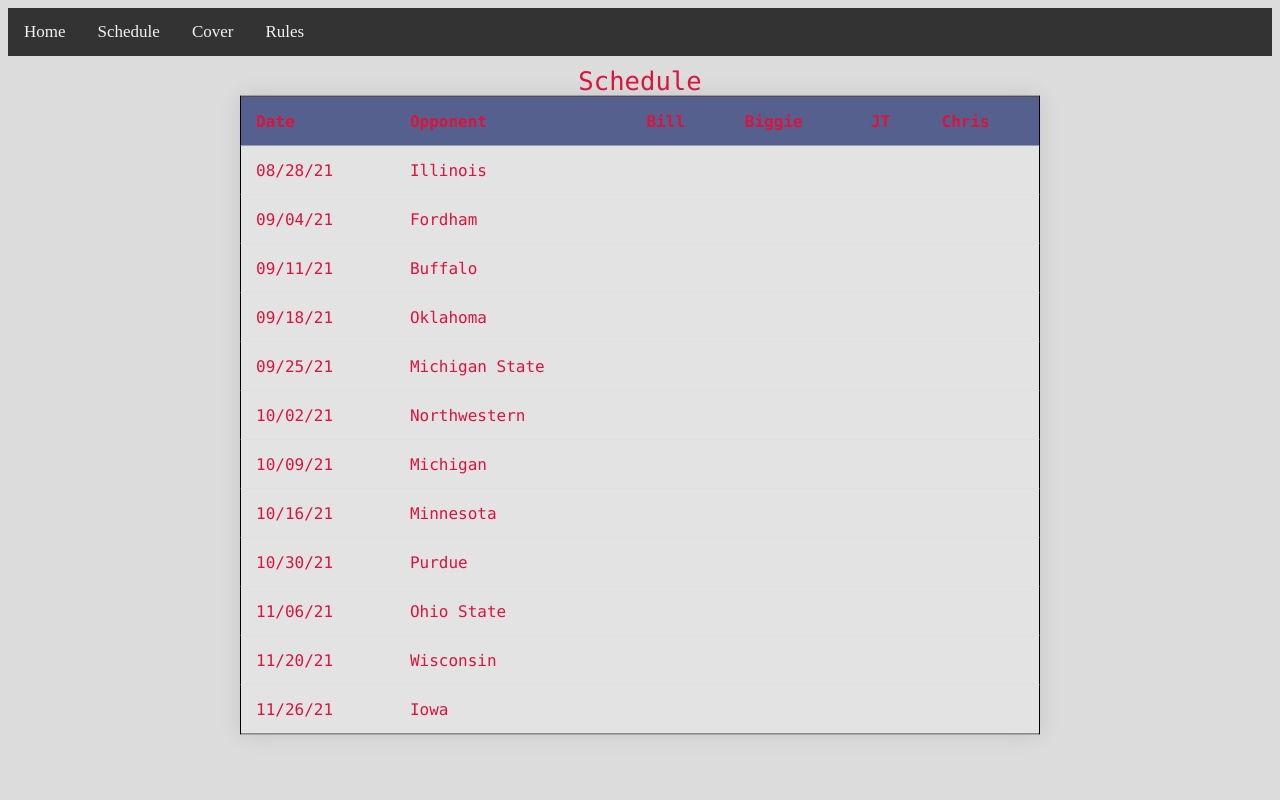
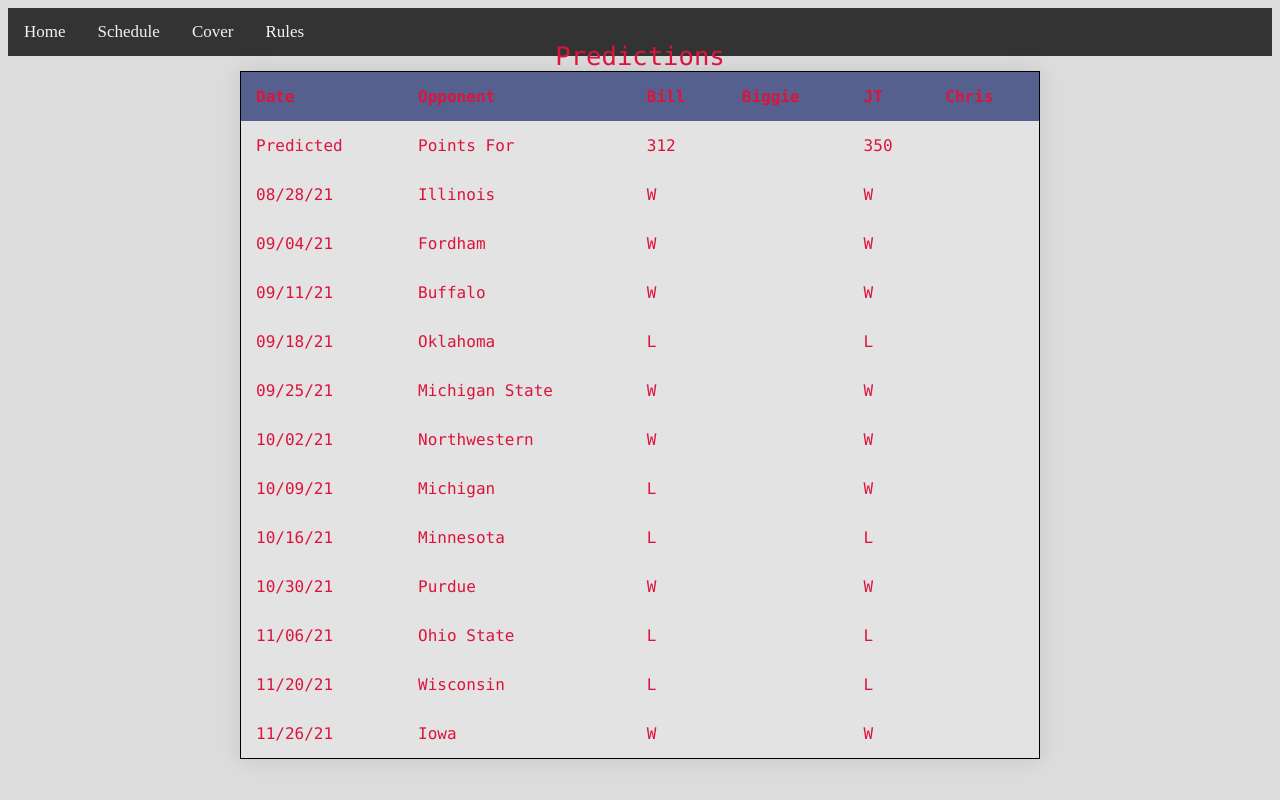
Before and after one commit to jt-cronin/2021HuskerApp, a Flask app: page /schedule in a window 1280 px wide. Run offline with Flask 2, Linux system fonts and the light colour scheme.

Commit message:
changed formatting

```diff
--- a/static/css/main.css
+++ b/static/css/main.css
@@ -5,7 +5,13 @@ h1 {
     font-family: "Lucida Console", Monaco, monospace;
 
 }
-
+.rules
+{
+  display: block;
+  margin-left: auto;
+  margin-right: auto;
+  width: 50%;
+}
 table{
   border: 1px solid black;
 }
@@ -108,5 +114,8 @@ tbody {
 
 .pics
 {
-  align-content: center;
+  display: block;
+  margin-left: auto;
+  margin-right: auto;
+  width: 50%;
 }
--- a/templates/base.html
+++ b/templates/base.html
@@ -2,7 +2,7 @@
 <html>
   <head>
     <link rel="stylesheet" href="{{ url_for('static', filename='css/main.css') }}">
-    <title>Husker 2020</title>
+    <title>Husker 2021</title>
   </head>
   <top-body>
     <div class="topnav">
--- a/templates/index.html
+++ b/templates/index.html
@@ -1,8 +1,10 @@
 {% extends "base.html" %}
 {% block content %}
-  <h1>Welcome to the 2020 Husker Bet!</h1>
-<!--   	<img class="pics" src="../static/images/footballFieldLogo.jpg" alt="Husker Logo">-->
+  <h1>Welcome to the 2021 Husker Bet!</h1>
  	<div class="container">
+ 		<div class="picture">
+ 			<img class="pics" src="../static/images/HuskerN.png" alt="Husker Logo">
+ 		</div>
 	  <table>
 	  	<div class="tableHeader">Leaderboard</div>
 	  	<thead>
--- a/templates/schedule.html
+++ b/templates/schedule.html
@@ -2,7 +2,7 @@
 {% block content %}
 <div class="container">
   <table>
-    <div class="tableHeader">Schedule</div>
+    <div class="tableHeader">Predictions</div>
     <thead>
       <tr>
         <th>Date</th>
@@ -15,99 +15,107 @@
     </thead>
     <tbody>
       <tr>
+        <td>Predicted</td>
+        <td>Points For</td>
+        <td>312</td>
+        <td></td>
+        <td>350</td>
+        <td></td>
+      </tr>
+      <tr>
         <td>08/28/21</td>
         <td>Illinois</td>
+        <td>W</td>
         <td></td>
-        <td></td>
-        <td></td>
+        <td>W</td>
         <td></td>
       </tr>
       <tr>
         <td>09/04/21<br></td>
         <td>Fordham</td>
+        <td>W</td>
         <td></td>
-        <td></td>
-        <td></td>
+        <td>W</td>
         <td></td>
       </tr>
       <tr>
         <td>09/11/21</td>
         <td>Buffalo</td>
+        <td>W</td>
         <td></td>
-        <td></td>
-        <td></td>
+        <td>W</td>
         <td></td>
       </tr>
       <tr>
         <td>09/18/21</td>
         <td>Oklahoma</td>
+        <td>L</td>
         <td></td>
-        <td></td>
-        <td></td>
+        <td>L</td>
         <td></td>
       </tr>
       <tr>
         <td>09/25/21</td>
         <td>Michigan State</td>
+        <td>W</td>
         <td></td>
-        <td></td>
-        <td></td>
+        <td>W</td>
         <td></td>
       </tr>
       <tr>
         <td>10/02/21</td>
         <td>Northwestern</td>
+        <td>W</td>
         <td></td>
-        <td></td>
-        <td></td>
+        <td>W</td>
         <td></td>
       </tr>
       <tr>
         <td>10/09/21</td>
         <td>Michigan</td>
+        <td>L</td>
         <td></td>
-        <td></td>
-        <td></td>
+        <td>W</td>
         <td></td>
       </tr>
       <tr>
         <td>10/16/21</td>
         <td>Minnesota</td>
+        <td>L</td>
         <td></td>
-        <td></td>
-        <td></td>
+        <td>L</td>
         <td></td>
       </tr>
       <tr>
         <td>10/30/21</td>
         <td>Purdue</td>
+        <td>W</td>
         <td></td>
-        <td></td>
-        <td></td>
+        <td>W</td>
         <td></td>
       </tr>
       <tr>
         <td>11/06/21</td>
         <td>Ohio State</td>
+        <td>L</td>
         <td></td>
-        <td></td>
-        <td></td>
+        <td>L</td>
         <td></td>
       </tr>
       <tr>
         <td>11/20/21</td>
         <td>Wisconsin</td>
+        <td>L</td>
         <td></td>
-        <td></td>
-        <td></td>
+        <td>L</td>
         <td></td>
       </tr>
       <tr>
         <td>11/26/21</td>
         <td>Iowa</td>
+        <td>W</td>
         <td></td>
-        <td></td>
-        <td></td>
+        <td>W</td>
         <td></td>
       </tr>
     </tbody>
```
Also changed, not shown: templates/rules.html (+26 -1 lines), static/images/HuskerN.png (added).
